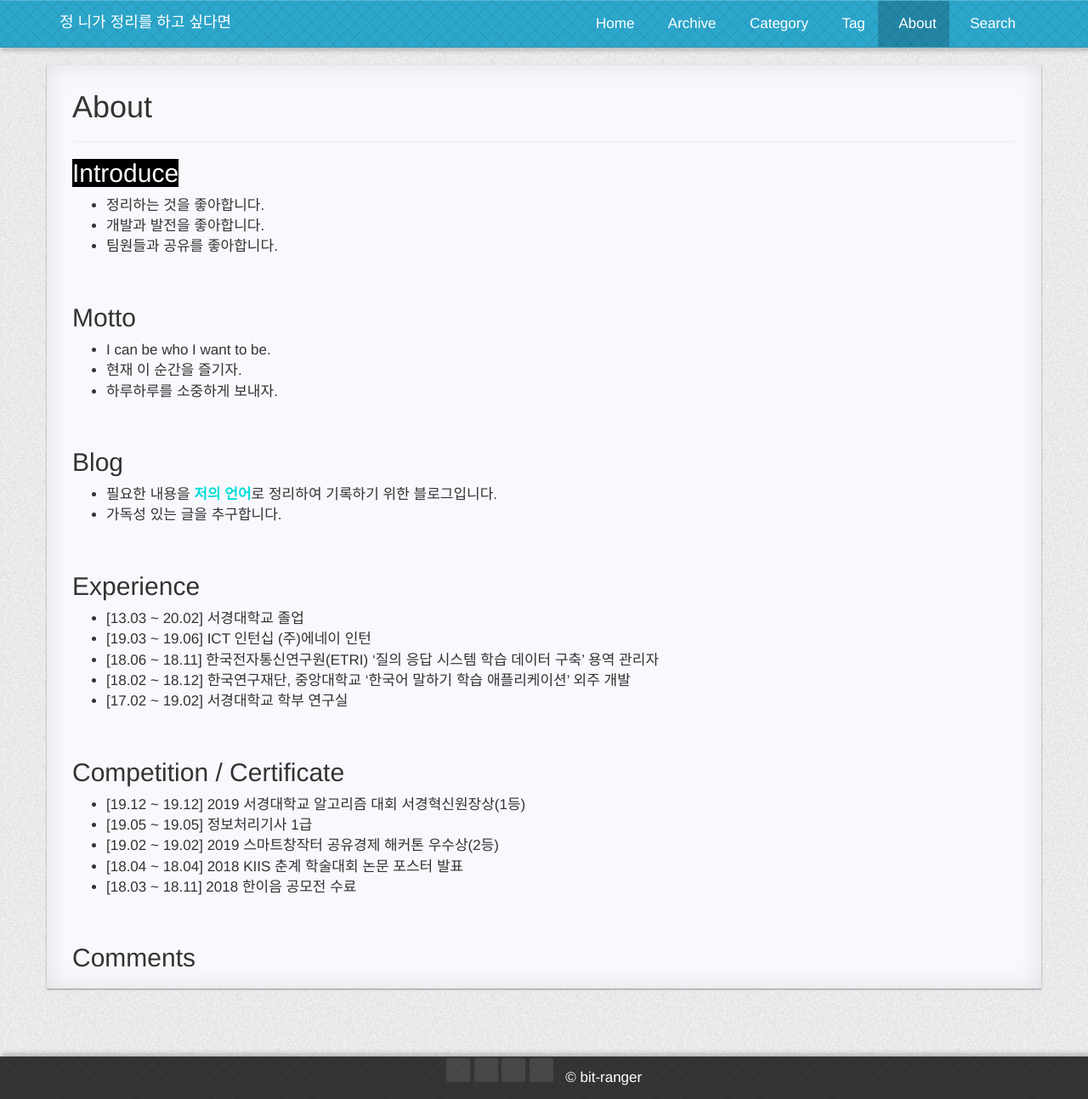
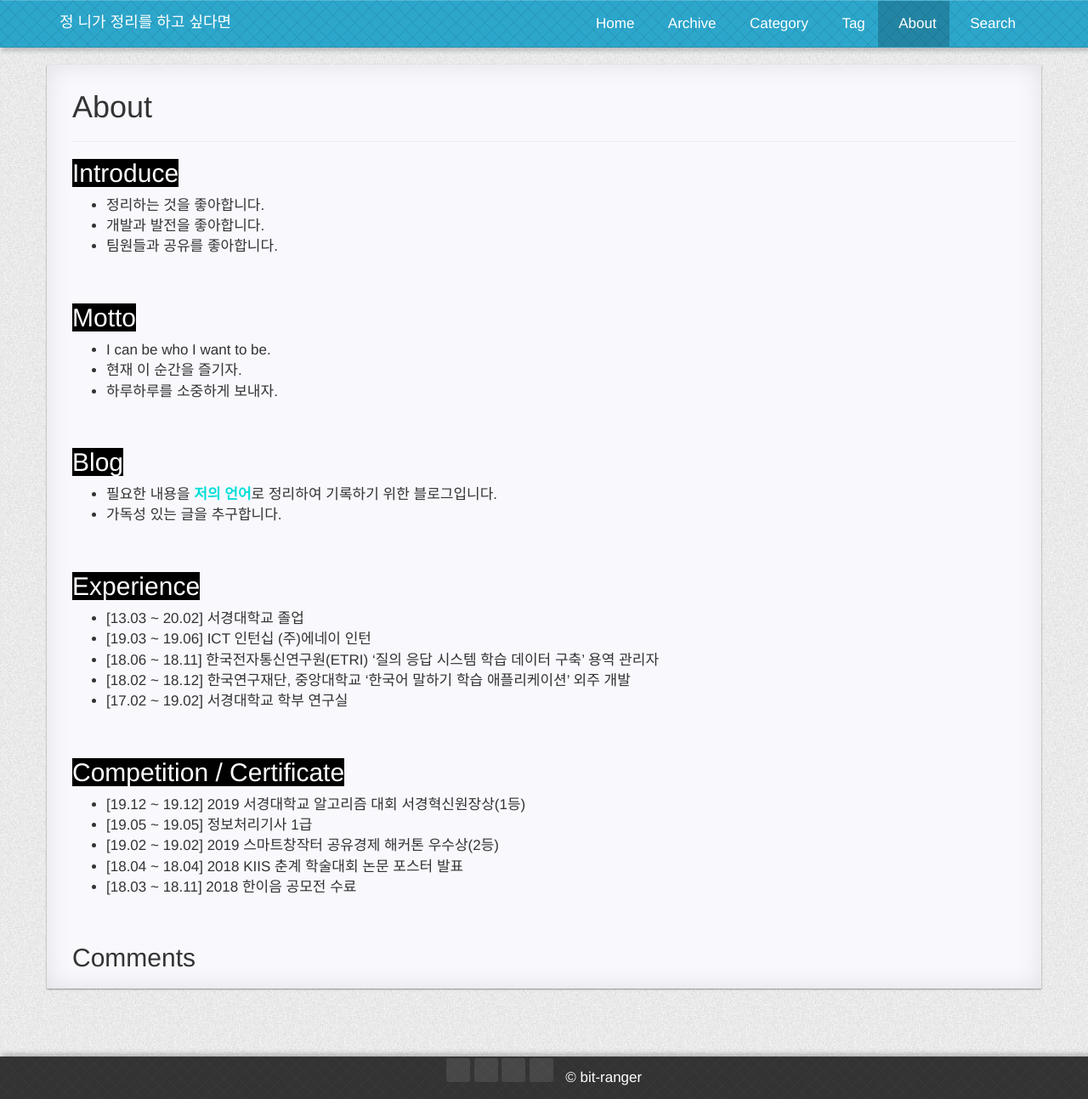
Before and after one commit to iyoungman/iyoungman.github.io, a Jekyll site: the page built from pages/4about.md, in a window 1280 px wide. Shown: the whole page at 85% size. Built offline with Jekyll 4.4.1, drawn with Linux system fonts in a browser that asks for light colours; nearby versions of some CDN libraries; some web fonts are replaced; comment, search, counter and statistics services are not loaded; a style sheet for code colours, icons or effects is not loaded.

Commit message:
Update 4about.md

```diff
--- a/pages/4about.md
+++ b/pages/4about.md
@@ -13,20 +13,20 @@ isNavItem: true
 
 <br>
 
-## Motto
+## <span style="color:#FFFFFF; background-color:#000000;"> Motto </span>
 * I can be who I want to be.
 * 현재 이 순간을 즐기자.
 * 하루하루를 소중하게 보내자.
 
 <br>
 
-## Blog
+## <span style="color:#FFFFFF; background-color:#000000;"> Blog </span>
 * 필요한 내용을 **저의 언어**로 정리하여 기록하기 위한 블로그입니다.
 * 가독성 있는 글을 추구합니다.
 
 <br>
 
-## Experience
+## <span style="color:#FFFFFF; background-color:#000000;"> Experience </span>
 * [13.03 ~ 20.02] 서경대학교 졸업
 * [19.03 ~ 19.06] ICT 인턴십 (주)에네이 인턴
 * [18.06 ~ 18.11] 한국전자통신연구원(ETRI) '질의 응답 시스템 학습 데이터 구축'  용역 관리자
@@ -35,7 +35,7 @@ isNavItem: true
 
 <br>
 
-## Competition / Certificate
+## <span style="color:#FFFFFF; background-color:#000000;"> Competition / Certificate </span>
 * [19.12 ~ 19.12] 2019 서경대학교 알고리즘 대회 서경혁신원장상(1등)
 * [19.05 ~ 19.05] 정보처리기사 1급
 * [19.02 ~ 19.02] 2019 스마트창작터 공유경제 해커톤 우수상(2등)
```
